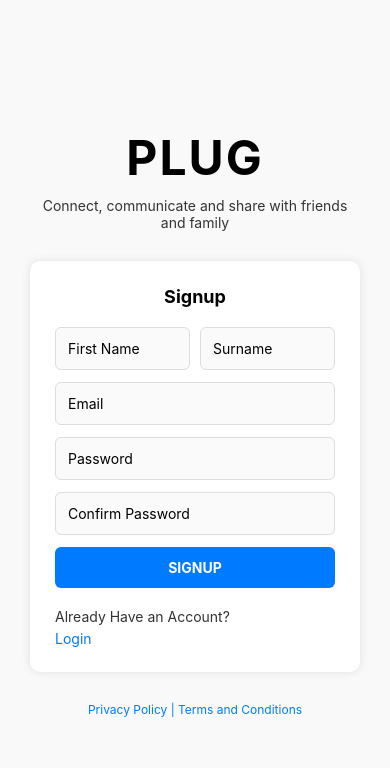
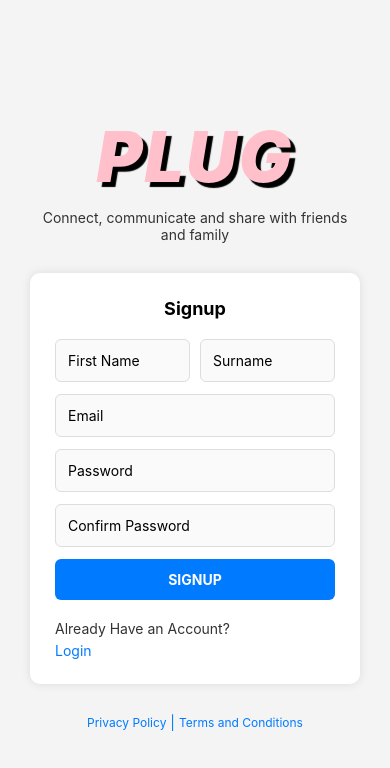
Before and after one commit to ConjecturesandRefutations/PLUG-App, a React Native app: screen /Signup in a window 390 px wide. Shown: the top 768 px of the page. Built offline with nearby package versions, Linux system fonts and the light colour scheme.

Commit message:
style changes

```diff
--- /dev/null
+++ b/components/Footer.js
@@ -0,0 +1,34 @@
+import { View, Text, TouchableOpacity, StyleSheet } from 'react-native';
+
+const Footer = () => {
+  return (
+    <View style={styles.footer}>
+      <TouchableOpacity>
+        <Text style={styles.footerLink}>Privacy Policy</Text>
+      </TouchableOpacity>
+      <Text style={styles.footerSeparator}> | </Text>
+      <TouchableOpacity>
+        <Text style={styles.footerLink}>Terms and Conditions</Text>
+      </TouchableOpacity>
+    </View>
+  );
+};
+
+const styles = StyleSheet.create({
+  footer: {
+    flexDirection: 'row',
+    marginTop: 30,
+    justifyContent: 'center',
+    alignItems: 'center',
+  },
+  footerLink: {
+    fontSize: 12,
+    color: '#007BFF',
+    textAlign: 'center',
+  },
+  footerSeparator: {
+    color: '#007bff',
+  },
+});
+
+export default Footer;
--- a/screens/LoginScreen.js
+++ b/screens/LoginScreen.js
@@ -1,4 +1,4 @@
-import React from 'react';
+import Footer from '../components/Footer';
 import { View, Text, TextInput, TouchableOpacity, StyleSheet, ScrollView } from 'react-native';
 
 const LoginScreen = ({ navigation }) => {
@@ -38,15 +38,8 @@ const LoginScreen = ({ navigation }) => {
 
       </View>
 
-      <View style={styles.footer}>
-        <TouchableOpacity>
-          <Text style={styles.footerLink}>Privacy Policy</Text>
-        </TouchableOpacity>
-        <Text style={styles.footerSeparator}>|</Text>
-        <TouchableOpacity>
-          <Text style={styles.footerLink}>Terms and Conditions</Text>
-        </TouchableOpacity>
-      </View>
+      <Footer />
+
     </ScrollView>
   );
 };
@@ -57,13 +50,19 @@ const styles = StyleSheet.create({
     alignItems: 'center',
     justifyContent: 'center',
     flexGrow: 1,
-    backgroundColor: '#f6f6f6',
+    backgroundColor: '#F5F4F4',
   },
   logo: {
-    fontSize: 40,
+    fontSize: 70,
     fontWeight: '900',
     letterSpacing: 2,
     marginBottom: 10,
+    fontStyle: 'italic',
+    textShadowColor: 'black',
+    textShadowOffset: { width: 5, height: 5 },
+    textShadowRadius: 1,
+    color: 'pink',
+    fontFamily: 'Open Sans',
   },
   tagline: {
     textAlign: 'center',
@@ -121,19 +120,6 @@ const styles = StyleSheet.create({
     marginTop: 5,
     fontSize: 14,
   },
-  footer: {
-    flexDirection: 'row',
-    marginTop: 30,
-    justifyContent: 'center',
-    alignItems: 'center',
-  },
-  footerLink: {
-    color: '#007bff',
-    marginHorizontal: 5,
-  },
-  footerSeparator: {
-    color: '#007bff',
-  },
 });
 
 export default LoginScreen;
--- a/screens/SignupScreen.js
+++ b/screens/SignupScreen.js
@@ -1,4 +1,4 @@
-import React from 'react';
+import Footer from '../components/Footer';
 import { View, Text, TextInput, TouchableOpacity, StyleSheet } from 'react-native';
 
 export default function SignupScreen({ navigation }) {
@@ -34,9 +34,7 @@ export default function SignupScreen({ navigation }) {
 
       </View>
 
-      <Text style={styles.footerLinks}>
-        Privacy Policy | Terms and Conditions
-      </Text>
+      <Footer />
     </View>
   );
 }
@@ -44,16 +42,21 @@ export default function SignupScreen({ navigation }) {
 const styles = StyleSheet.create({
   container: {
     flex: 1,
-    backgroundColor: '#f9f9f9',
+    backgroundColor: '#F5F4F4',
     paddingHorizontal: 30,
     justifyContent: 'center',
     alignItems: 'center',
   },
   logo: {
-    fontSize: 48,
-    fontWeight: 'bold',
+    fontSize: 70,
+    fontWeight: '900',
     letterSpacing: 2,
     marginBottom: 10,
+    fontStyle: 'italic',
+    textShadowColor: 'black',
+    textShadowOffset: { width: 5, height: 5 },
+    textShadowRadius: 1,
+    color: 'pink',
   },
   tagline: {
     fontSize: 14,
@@ -116,12 +119,6 @@ const styles = StyleSheet.create({
     marginTop: 5,
     fontSize: 14,
   },
-  footerLinks: {
-    fontSize: 12,
-    color: '#007BFF',
-    marginTop: 30,
-    textAlign: 'center',
-  },
   loginContainer: {
   alignSelf: 'flex-start',
 },
```
